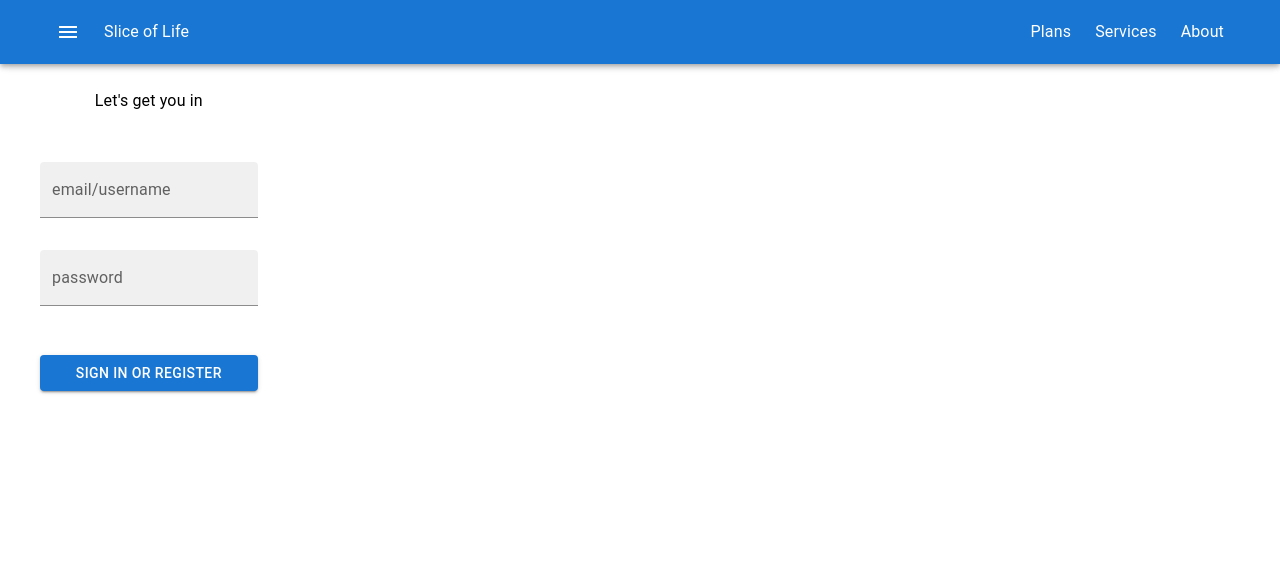
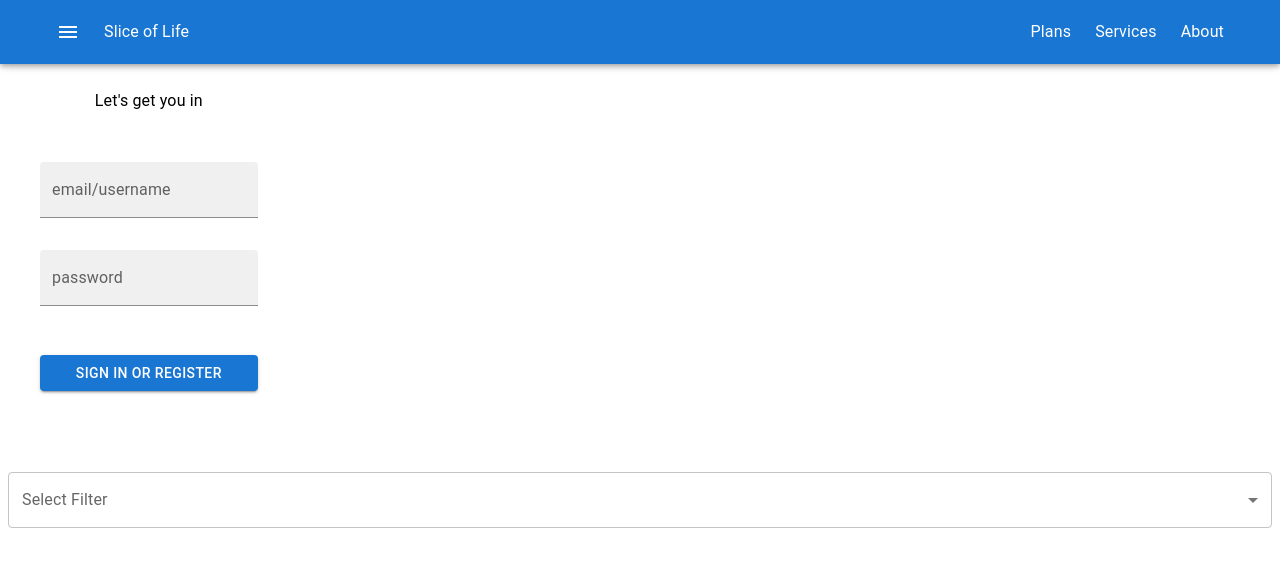
Before and after one commit to Jilmoire/slice-of-life, a Next.js app: page / in a window 1280 px wide. Shown: the top 566 px of the page. Built offline with nearby package versions, Linux system fonts and the light colour scheme.

Commit message:
Add initial filter options

```diff
--- a/src/app/page.tsx
+++ b/src/app/page.tsx
@@ -1,12 +1,15 @@
-import Button from '@mui/material/Button';
-import {LoginSignup} from '@/modules/auth/LoginBox';
+import Button from '@mui/material/Button'
+import {LoginSignup} from '@/modules/auth/LoginBox'
 import {WelcomeBar} from '@/modules/navigation/NavBars'
+import {ImgFilter} from '@/modules/gallery/FilterOptions'
+
 
 export default function Landing() {
   return (
     <>
     <WelcomeBar/>
     <LoginSignup/>
+    <ImgFilter/>
     </>
   );
 }
--- a/src/modules/gallery/FilterOptions.tsx
+++ b/src/modules/gallery/FilterOptions.tsx
@@ -0,0 +1,23 @@
+import Grid from '@mui/material/Grid'
+import Container from '@mui/material/Container'
+import Box from '@mui/material/Box'
+import Select from '@mui/material/Select'
+import FormControl from '@mui/material/FormControl'
+import InputLabel from '@mui/material/InputLabel'
+import MenuItem from '@mui/material/MenuItem'
+
+export function ImgFilter() {
+  return (
+    <Box>
+        <FormControl fullWidth>
+            <InputLabel id="imgfilter">Select Filter</InputLabel>
+                <Select labelId="demo-simple-select-label" id="demo-simple-select" label="Age">
+                    <MenuItem>By Date</MenuItem>
+                    <MenuItem>By Name</MenuItem>
+                    <MenuItem>By Size</MenuItem>
+                </Select>
+        </FormControl>
+    </Box>
+
+  );
+}
```
